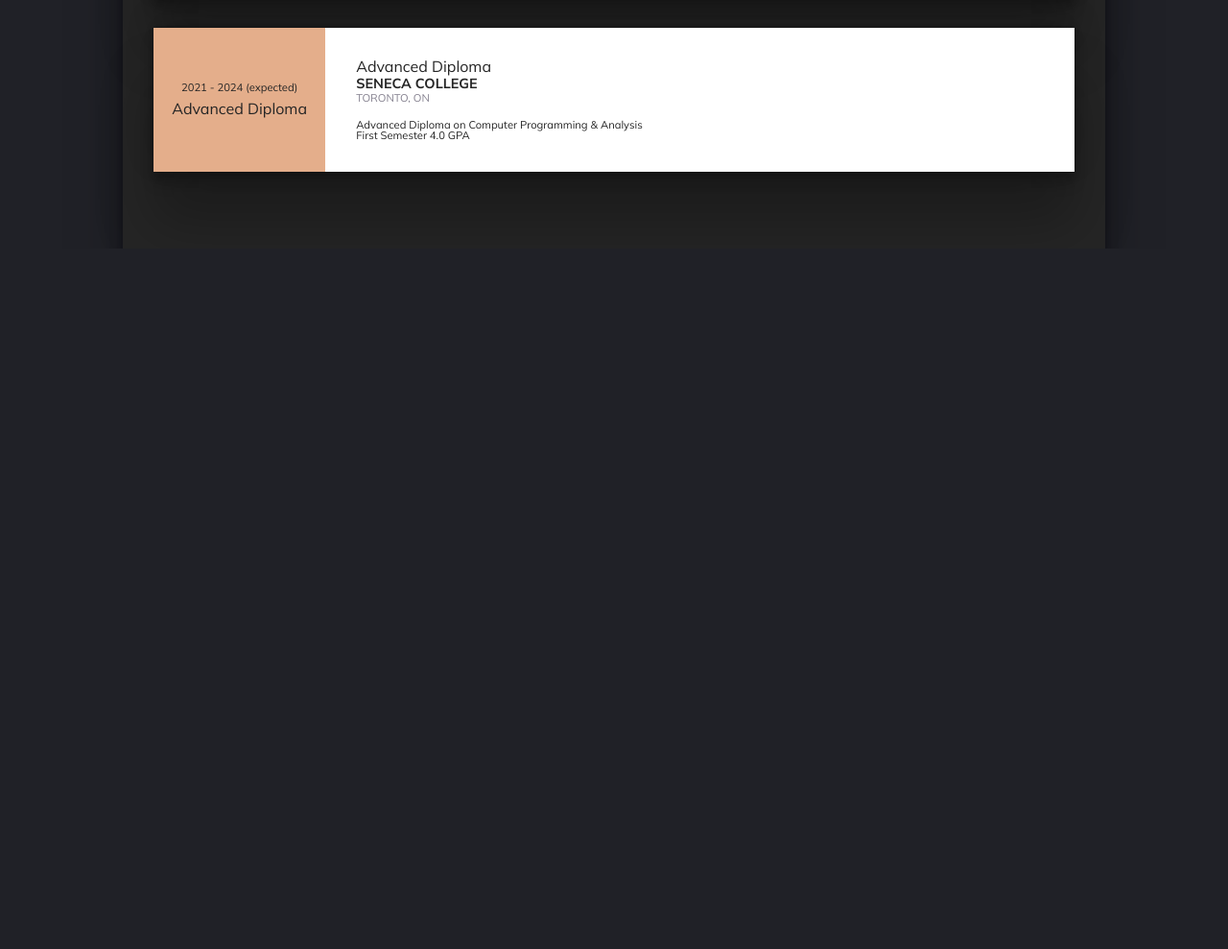
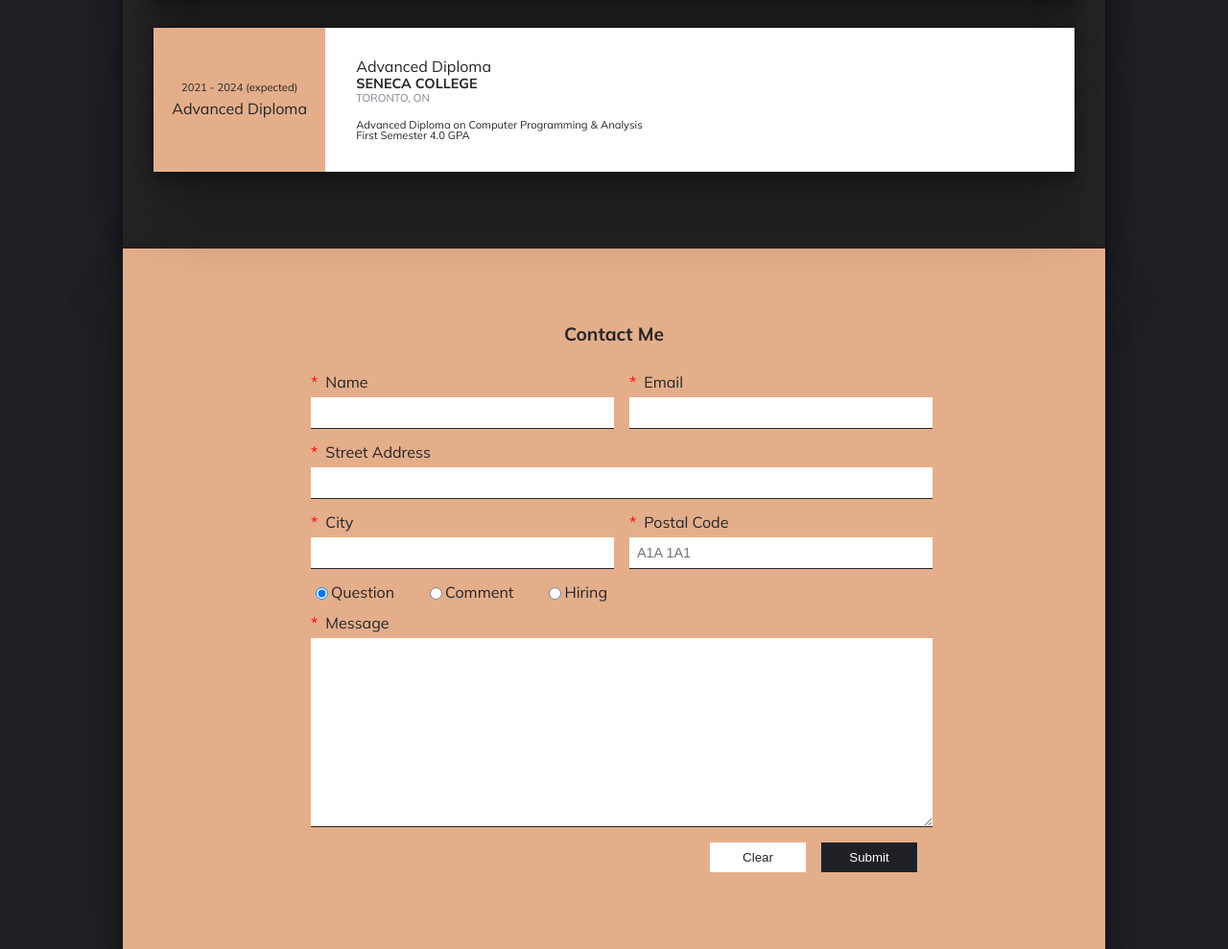
Before and after one commit to SebastianRubina/Personal-Portfolio, a plain HTML site: page src/index.html in a window 1280 px wide. Shown: the part 1528-2517 px from the top of the page at 96% size. Before the commit the page ends 1787 px from the top, so only its background shows below. Drawn offline with nearby package versions, Linux system fonts and the light colour scheme.

Commit message:
Added form and form validation

```diff
--- a/src/index.html
+++ b/src/index.html
@@ -102,6 +102,81 @@
                 </div>
             </div>
         </section>
+        <section class="contact">
+            <h2 class="contact-title">Contact Me</h2>
+            <form class="contact-form" action="https://httpbin.org" method="post">
+                    <div class="row">
+                    <div class="input-field">
+                        <label for="name"><span class="required-field">*</span>Name</label>
+                        <input type="text" name="name" id="name" required>
+                    </div>
+                    <div class="input-field">
+                        <label for="email"><span class="required-field">*</span>Email</label>
+                        <input type="email" name="email" id="email" required>
+                    </div>
+                </div>
+                <div class="row">
+                    <div class="input-field long">
+                        <label for="address"><span class="required-field">*</span>Street Address</label>
+                        <input type="text" name="address" id="address" required>
+                    </div>
+                </div>
+                <div class="row">
+                    <div class="input-field">
+                        <label for="city"><span class="required-field">*</span>City</label>
+                        <input list="cities-choices" id="city" name="city">
+                        <datalist id="cities-choices">
+                            <option value="Toronto">
+                            <option value="Montreal">
+                            <option value="Vancouver">
+                            <option value="Calgary">
+                            <option value="Edmonton">
+                            <option value="Ottawa">
+                            <option value="Halifax">
+                            <option value="Quebec">
+                            <option value="Winnipeg">
+                            <option value="Victoria">
+                        </datalist>
+                    </div>
+                    <div class="input-field">
+                        <label for="postal"><span class="required-field">*</span>Postal Code</label>
+                        <input type="text" name="postal" id="postal" placeholder="A1A 1A1" pattern="[A-Z][0-9][A-Z] [0-9][A-Z][0-9]" required>
+                    </div>
+                </div>
+                <div class="row">
+                    <div class="radio-field">
+                        <div class="radio-option">
+                            <input type="radio" name="query" id="question" checked>
+                            <label for="question">Question</label>
+                        </div>
+                        <div class="radio-option">
+                            <input type="radio" name="query" id="comment">
+                            <label for="comment">Comment</label>
+                        </div>
+                        <div class="radio-option">
+                            <input type="radio" name="query" id="hiring">
+                            <label for="hiring">Hiring</label>
+                        </div>
+                    </div>
+                </div>
+                <div class="row hidden hourly">
+                    <div class="input-field">
+                        <label for="rate">Hourly Rate</label>
+                        <input type="number" name="rate" id="rate">
+                    </div>
+                </div>
+                <div class="row">
+                    <div class="input-field long">
+                        <label for="message"><span class="required-field">*</span>Message</label>
+                        <textarea name="message" id="message" cols="30" rows="10" required></textarea>
+                    </div>
+                </div>
+                <div class="buttons">
+                    <button type="reset">Clear</button>
+                    <button type="submit">Submit</button>
+                </div>
+            </form>
+        </section>
     </div>
 </body>
 </html>
--- a/src/scripts/app.js
+++ b/src/scripts/app.js
@@ -0,0 +1,24 @@
+let form = document.querySelector('.contact-form');
+
+let hiringRadio = document.getElementById('hiring');
+
+
+
+form.onsubmit = function(e) {
+    if (!form.checkValidity()) {
+        e.preventDefault();
+        e.stopPropagation();
+        return false;
+    }
+    else {
+        return true;
+    }
+}
+
+hiringRadio.onchange = function() {
+    if (hiringRadio.checked) {
+        document.querySelector('.hourly').classList.remove('hidden');
+    } else {
+        document.querySelector('.hourly').classList.add('hidden');
+    }
+}
--- a/src/styles/styles.css
+++ b/src/styles/styles.css
@@ -267,3 +267,114 @@ body {
     text-align: center;
   }
 }
+
+/* Contact Section */
+.contact {
+  color: #252525;
+  background-color: var(--text-accent-color);
+  padding-block: 5rem;
+  padding-inline: 2rem;
+  box-shadow: 0 54px 55px rgb(0 0 0 / 25%), 0 -12px 30px rgb(0 0 0 / 12%),
+    0 4px 6px rgb(0 0 0 / 12%), 0 12px 13px rgb(0 0 0 / 17%);
+  display: flex;
+  flex-direction: column;
+  align-items: center;
+}
+
+.contact-title {
+  font-size: 1.2rem;
+  font-weight: 700;
+  margin-bottom: 1rem;
+  text-align: center;
+}
+
+.row {
+  display: flex;
+  gap: 2rem;
+  width: 100%;
+  margin-block: 1rem;
+}
+
+.input-field {
+  width: 300px;
+  display: flex;
+  flex-direction: column;
+  gap: 0.5rem;
+}
+
+.long {
+  width: calc(300px * 2 + 2rem);
+}
+
+.radio-field {
+  display: flex;
+  gap: 2rem;
+}
+
+.radio-option {
+  display: flex;
+}
+
+input,
+textarea {
+  width: 100%;
+  border: none;
+  border-bottom: 1px solid #252525;
+  padding-block: 0.5rem;
+  padding-inline: 0.5rem;
+  font-size: 0.9rem;
+  color: #252525;
+}
+
+.required-field {
+  color: red;
+  margin-right: 0.5rem;
+}
+
+.hidden {
+  display: none;
+}
+
+.buttons {
+  display: flex;
+  justify-content: flex-end;
+  gap: 1rem;
+}
+
+button {
+  background-color: var(--main-bg-color);
+  text-align: center;
+  border: none;
+  flex: none;
+  width: 100px;
+  text-decoration: none;
+  color: var(--main-text-color);
+  padding: 0.5rem 1rem;
+  display: flex;
+  align-items: center;
+  justify-content: center;
+  gap: 0.3rem;
+}
+
+button[type="reset"] {
+  background-color: var(--main-text-color);
+  color: #252525;
+}
+
+button:hover {
+  box-shadow: 0 5px 5px rgb(0 0 0 / 25%), 0 -5px 5px rgb(0 0 0 / 12%),
+    0 4px 6px rgb(0 0 0 / 12%), 0 5px 7px rgb(0 0 0 / 17%);
+  cursor: pointer;
+}
+
+button[type="reset"]:hover {
+  box-shadow: 0 5px 5px rgb(255 255 255 / 25%),
+    0 -5px 5px rgb(255 255 255 / 12%), 0 4px 6px rgb(255 255 255 / 12%),
+    0 5px 7px rgb(255 255 255 / 17%);
+}
+
+textarea {
+  resize: vertical;
+  min-height: 180px;
+  font-family: "Mulish", sans-serif;
+}
```
